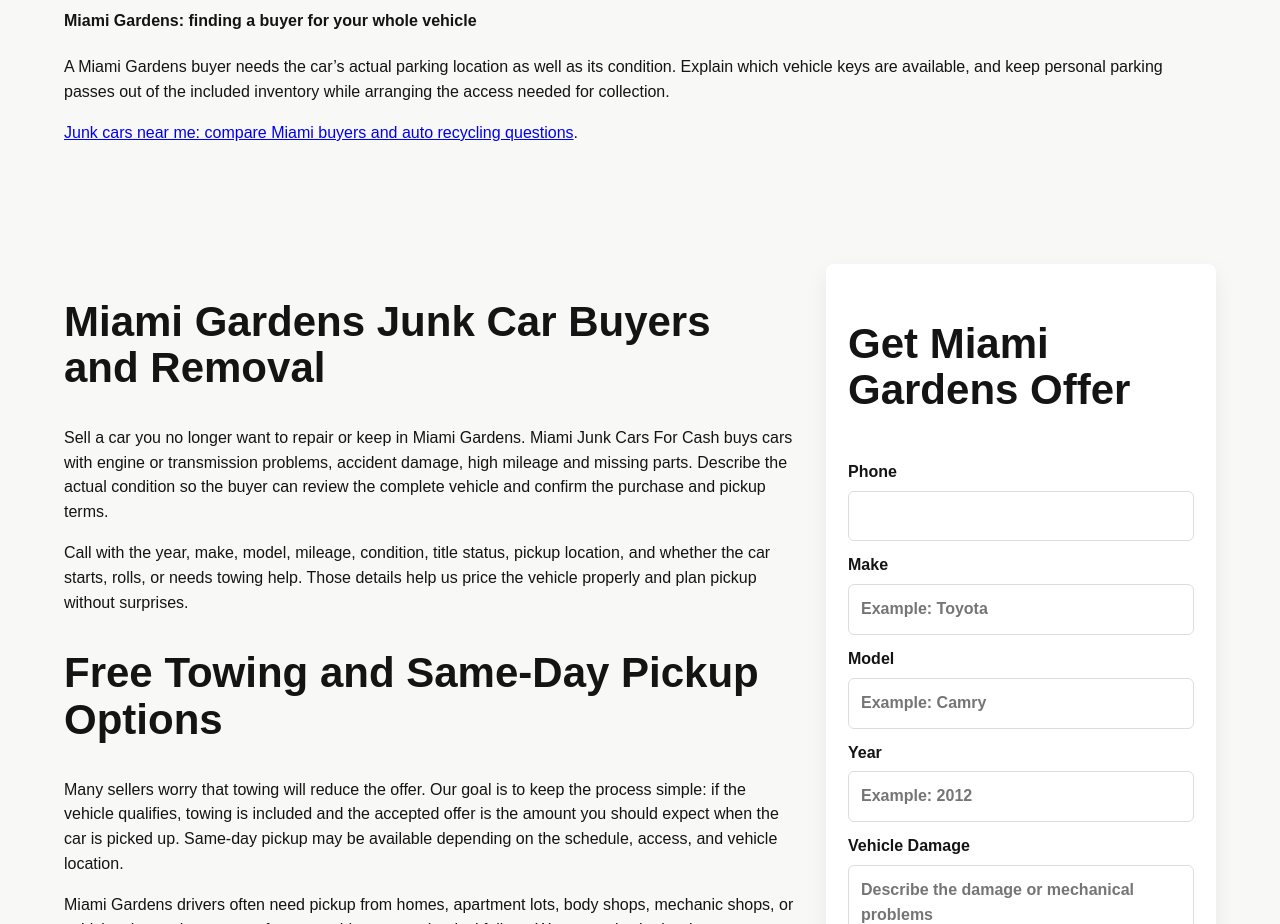
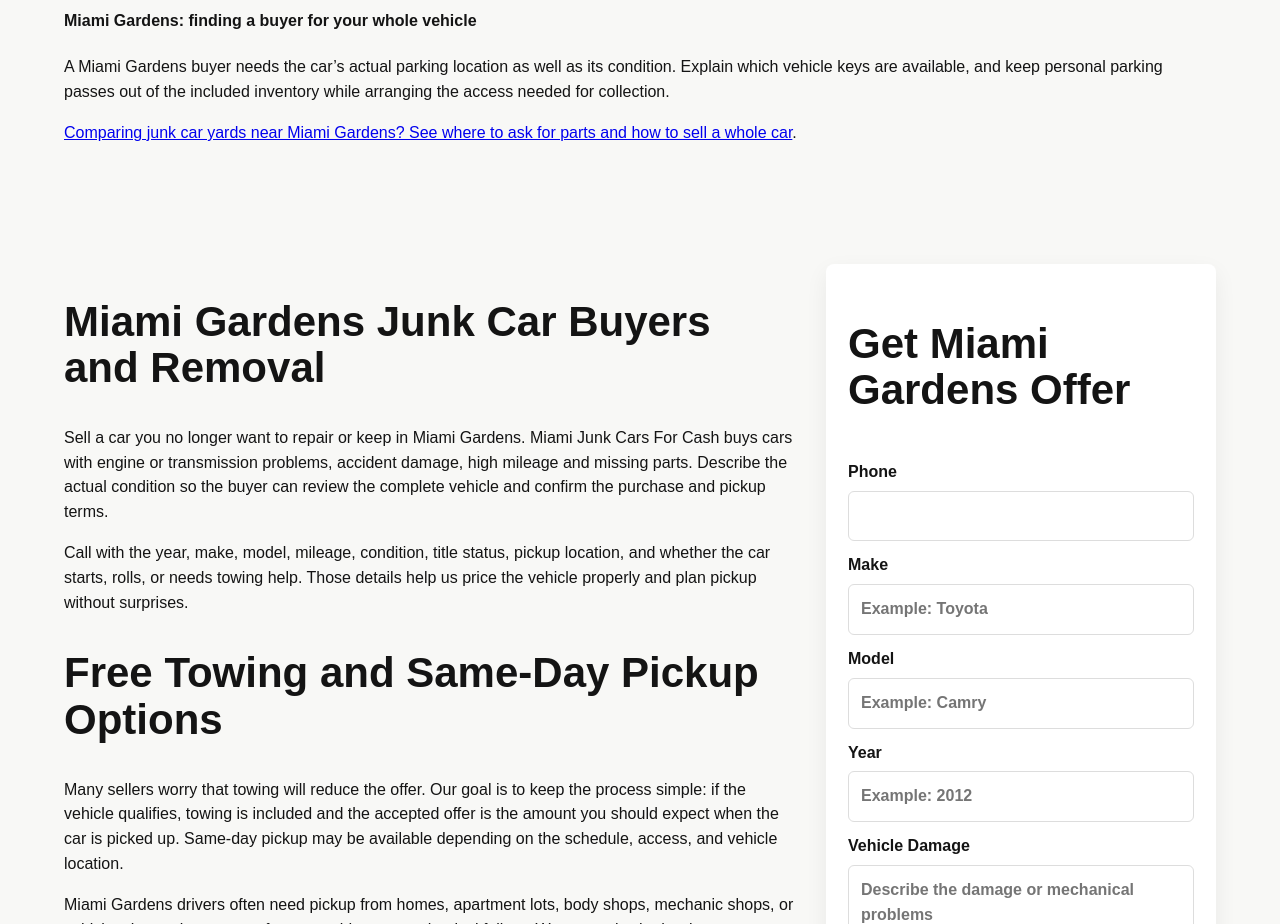
Before and after one commit to cashjunkcarsmiami-design/miami-junk-cars-for-cash-site, a plain HTML site: page junk-cars-miami-gardens.html in a window 1280 px wide. Shown: the part 1940-2864 px from the top of the page. Drawn offline with Linux system fonts and the light colour scheme.

Commit message:
Connect junk-cars-miami-gardens to the Miami junk car yard guide

```diff
--- a/junk-cars-miami-gardens.html
+++ b/junk-cars-miami-gardens.html
@@ -37,7 +37,7 @@
 <p>Comparing junk car recycling options in Miami Gardens? Miami Junk Cars For Cash buys unwanted and non-running vehicles and arranges collection as part of an accepted sale. Share the year, make, model, title status and missing parts to request an offer.</p>
 <p>Auto recycling may recover reusable parts and scrap metal, while a repairable vehicle may follow a different route. Before choosing a buyer for car recycling or auto salvage, ask how the vehicle will be handled and confirm the purchase amount, paperwork and towing arrangements.</p>
 <h3>Before vehicle collection in Miami Gardens</h3><p>Remove personal belongings and parking-access devices before handoff, and tell the buyer about any missing battery or other components. Report leaks before pickup and leave fluid removal and dismantling to equipped professionals.</p>
-<p>Call <a href="tel:+13053164221">305-316-4221</a> or <a href="#quote">request a cash offer</a> to discuss your vehicle. Read about <a href="/#vehicle-recycling">car recycling in Miami</a> and compare the details before accepting an offer.</p><div id="recycling-guide-20261031"><h3>A parking pass is not a vehicle component</h3><p>Before a Miami Gardens car leaves for a recycling-related purchase, separate building permits and personal entry devices from the vehicle inventory. Confirm what the property requires you to return. Keep necessary access available for collection, then retain personal devices rather than assuming they should travel with the vehicle for parts recovery.</p><p><a href="/junk-car-recycling-parts-reuse-scrap-metal-miami">Junk Car Recycling in Miami: Parts Reuse and Scrap Metal</a> · <a href="/parking-passes-before-car-sale-miami-gardens#recycling-guide-20261031">Read the Miami Gardens seller checklist</a></p></div><div id="near-me-update-20261101"><h4>Miami Gardens: finding a buyer for your whole vehicle</h4><p>A Miami Gardens buyer needs the car’s actual parking location as well as its condition. Explain which vehicle keys are available, and keep personal parking passes out of the included inventory while arranging the access needed for collection.</p><p><a href="/junk-cars-near-me-auto-recycling-miami">Junk cars near me: compare Miami buyers and auto recycling questions</a>.</p></div></section>
+<p>Call <a href="tel:+13053164221">305-316-4221</a> or <a href="#quote">request a cash offer</a> to discuss your vehicle. Read about <a href="/#vehicle-recycling">car recycling in Miami</a> and compare the details before accepting an offer.</p><div id="recycling-guide-20261031"><h3>A parking pass is not a vehicle component</h3><p>Before a Miami Gardens car leaves for a recycling-related purchase, separate building permits and personal entry devices from the vehicle inventory. Confirm what the property requires you to return. Keep necessary access available for collection, then retain personal devices rather than assuming they should travel with the vehicle for parts recovery.</p><p><a href="/junk-car-recycling-parts-reuse-scrap-metal-miami">Junk Car Recycling in Miami: Parts Reuse and Scrap Metal</a> · <a href="/parking-passes-before-car-sale-miami-gardens#recycling-guide-20261031">Read the Miami Gardens seller checklist</a></p></div><div id="near-me-update-20261101"><h4>Miami Gardens: finding a buyer for your whole vehicle</h4><p>A Miami Gardens buyer needs the car’s actual parking location as well as its condition. Explain which vehicle keys are available, and keep personal parking passes out of the included inventory while arranging the access needed for collection.</p><p><a href="/junk-cars-near-me-auto-recycling-miami#junk-car-yards">Comparing junk car yards near Miami Gardens? See where to ask for parts and how to sell a whole car</a>.</p></div></section>
 <section class="content">
       <div>
         <h2>Miami Gardens Junk Car Buyers and Removal</h2>
```
